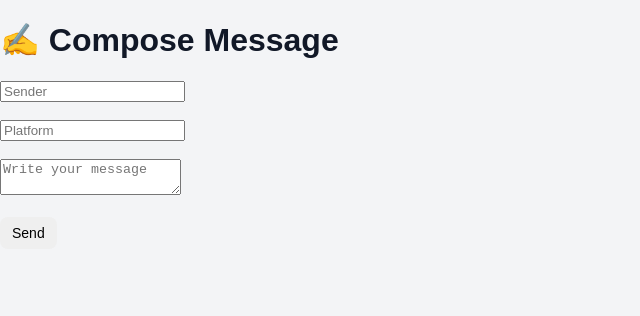
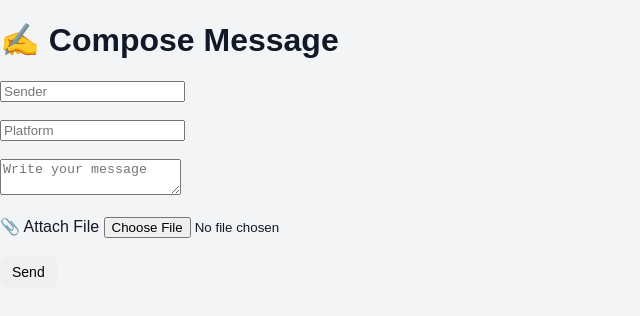
Before and after one commit to Mahama59/universal-inbox, a plain HTML site: page compose.html in a window 1280 px wide. Shown: the whole page, without its empty margins (0-640 px from the left). Drawn offline with Linux system fonts and the light colour scheme.

Commit message:
Add file attachment input to compose.html

```diff
--- a/compose.html
+++ b/compose.html
@@ -20,6 +20,16 @@
 
 <br><br>
 
+<label>
+📎 Attach File
+</label>
+
+<input
+type="file"
+id="attachment">
+
+<br><br>
+
 <button onclick="saveMessage()">
 Send
 </button>
```
